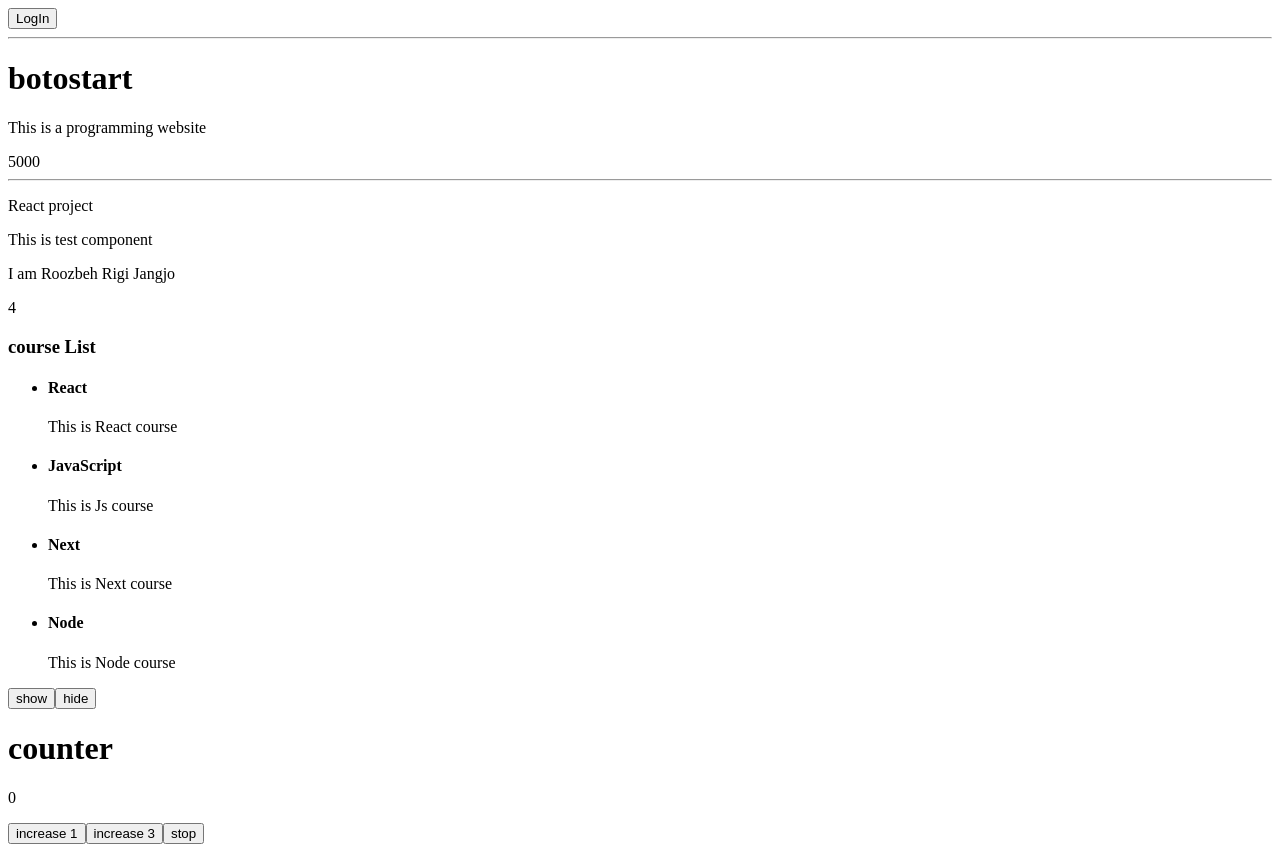
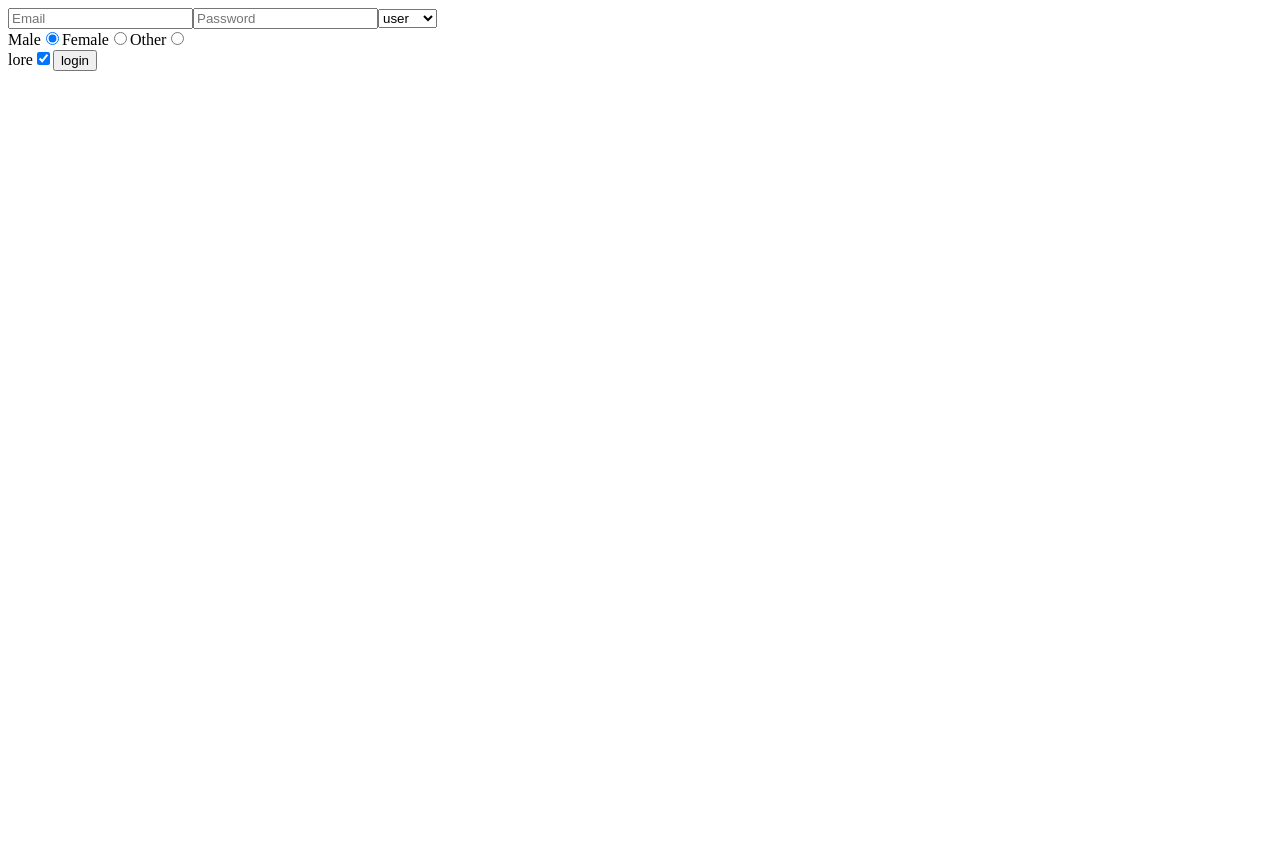
Before and after one commit to golabisib/learnReact, a React (Vite) app in the folder learningReact/: page / in a window 1280 px wide. After the commit the page ends 800 px from the top, so only its background shows below. Built offline with nearby package versions, Linux system fonts and the light colour scheme.

Commit message:
The formHandling part is added in form file

```diff
--- a/learningReact/src/App.jsx
+++ b/learningReact/src/App.jsx
@@ -1,25 +1,40 @@
-import Test from "./ReactFragment.jsx";
-import Header from "./header.jsx";
-import CourseList from "./Courselist.jsx";
-import Banner from "./Banner.jsx";
-import Counter from "./Counter.jsx";
-function App() {
-
-  return (
-      <>
-        <Header />
-        <Banner
-        title="botostart"
-        description="This is a programming website"
-        numOfStudent={5000}
-        />
-        <p>React project</p>
-        <Test />
-        <CourseList />
-       <Counter />
-    </>
-  )
-}
+// import Test from "./ReactFragment.jsx";
+// import Header from "./header.jsx";
+// import CourseList from "./Courselist.jsx";
+// import Banner from "./Banner.jsx";
+// import Counter from "./Counter.jsx";
+// function App() {
 
 
+    //   return (
+        //       <>
+        //         <Header />
+        //         <Banner
+        //         title="botostart"
+        //         description="This is a programming website"
+        //         numOfStudent={5000}
+        //         />
+        //         <p>React project</p>
+        //         <Test />
+        //         <CourseList />
+        //        <Counter />
+        //     </>
+        //   )
+        // }
+
+
+        // export default App
+
+        // season 5 and after it:
+import Form from "./form.jsx"
+
+        function App() {
+
+    return (
+    <>
+    <Form />
+    </>
+    )
+}
+//55
 export default App
--- /dev/null
+++ b/learningReact/src/form.jsx
@@ -0,0 +1,91 @@
+import { useState } from "react"
+
+
+function Form() {
+    //email function:
+    const [email, setEmail] = useState("")
+    const emailHandler = (event) =>{
+        setEmail(event.target.value)
+    }
+    //password function
+    const [password, setPassword] = useState("")
+    const passwordHandler = (event) =>{
+        setPassword(event.target.value)
+    }
+    // select function
+    const [role, setRole] = useState("user")
+    const selectHandler = (event) =>{
+        setRole(event.target.value);
+    }
+    //radio function
+    const [gender, setGender] = useState("male")
+    const genderHandler = (event) =>{
+        setGender(event.target.value)
+    }
+    //checkbox function
+    const [rules, setRules] = useState("true");
+    const rulesHandler = () =>{
+        setRules((rules) => !rules);
+    }
+    // login function
+    const loginHandler = () =>{
+        console.log({email, password, role, gender, rules})
+    }
+    return (
+        <>
+        <input
+            type="text"
+            placeholder="Email"
+            value={email}
+            onChange={emailHandler}
+        />
+        <input
+            type="password"
+            placeholder="Password"
+            value={password}
+            onChange={passwordHandler}
+        />
+        <select value={role} onChange={selectHandler}>
+            <option value="user">user</option>
+            <option value="admin">admin</option>
+            <option value="value">writer</option>
+        </select>
+        <div>
+            <label htmlFor="male">Male</label>
+            <input
+                type="radio"
+                name="gender"
+                id="male"
+                value="male"
+                onChange={genderHandler}
+                checked={true}
+            />{ /*for select one of radios we named the group of options the same name */}
+            <label htmlFor="female">Female</label>
+            <input
+                type="radio"
+                name="gender"
+                id="female"
+                value="female"
+                onChange={genderHandler}
+            />
+            <label htmlFor="other">Other</label>
+            <input
+                type="radio"
+                name="gender"
+                id="other"
+                value="other"
+                onChange={genderHandler}
+            />
+        </div>
+        <label htmlFor="rules">lore</label>
+        <input
+            type="checkbox"
+            id="rules"
+            onChange={rulesHandler}
+            checked = {rules}/>
+        <button onClick={loginHandler}>login</button>
+        </>
+        )
+}
+
+export default Form
```
